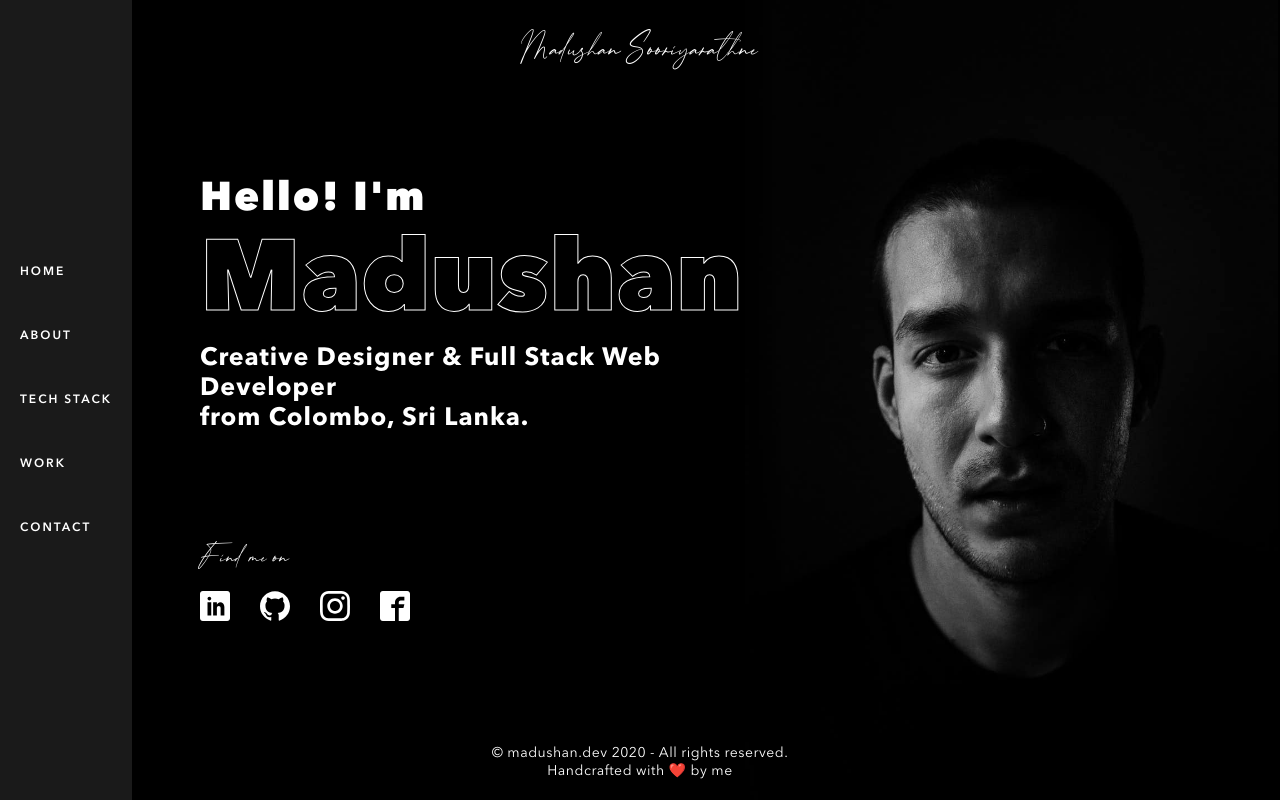
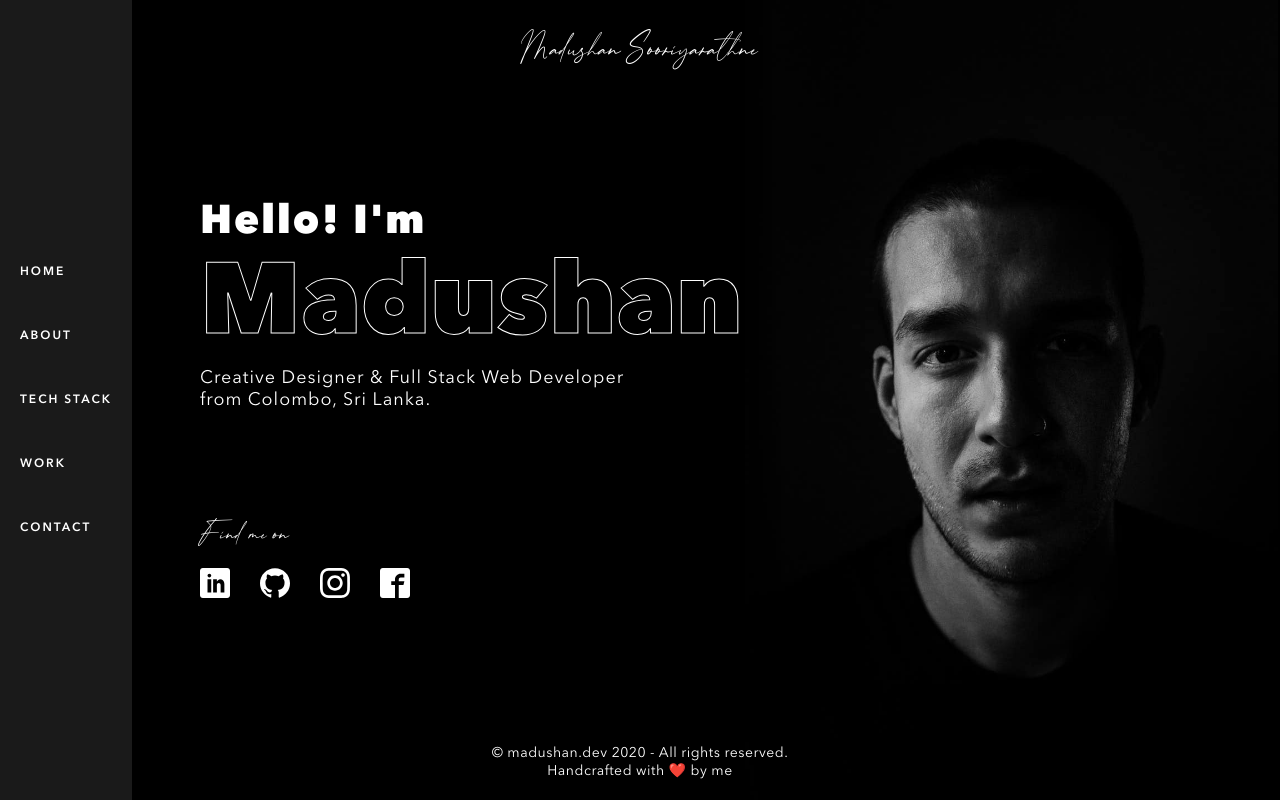
Before and after one commit to madushan-sooriyarathne/madushan-portfolio, a Next.js app: page / in a window 1280 px wide. Built offline with nearby package versions, Linux system fonts and the light colour scheme.

Commit message:
changed HeadingSecondary to HeadingSub in AboutSection and HeroBanner

```diff
--- a/components/layout/about/AboutSection.js
+++ b/components/layout/about/AboutSection.js
@@ -1,6 +1,6 @@
 import TitleGroup from "../title-group/TitleGroup";
 import HeadingPrimary from "../../headings/heading-primary/HeadingPrimary";
-import HeadingSecondary from "../../headings/heading-secondary/HeadingSecondary";
+import HeadingSub from "../../headings/heading-sub/HeadingSub";
 
 import {
   Section,
@@ -19,7 +19,7 @@ const AboutSection = () => {
       <TextWrapper>
         <TitleGroup>
           <HeadingPrimary>About me</HeadingPrimary>
-          <HeadingSecondary>Hi! I am Madushan [ma-dhu-shaa-n]</HeadingSecondary>
+          <HeadingSub>Hi! I am Madushan [ma-dhu-shaa-n]</HeadingSub>
         </TitleGroup>
         <Description>
           I’m a Creative Designer & Full Stack Web Developer and I design and
--- a/components/layout/hero-banner/HeroBanner.js
+++ b/components/layout/hero-banner/HeroBanner.js
@@ -1,5 +1,5 @@
 import HeadingPrimary from "../../headings/heading-primary/HeadingPrimary";
-import HeadingSecondary from "../../headings/heading-secondary/HeadingSecondary";
+import HeadingSub from "../../headings/heading-sub/HeadingSub";
 import {
   HeroSection,
   TextWrapper,
@@ -26,10 +26,8 @@ const HeroBanner = () => {
         <CTAWrapper>
           <HeadingPrimary>Hello! I'm</HeadingPrimary>
           <CTAHeading>Madushan</CTAHeading>
-          <HeadingSecondary>
-            Creative Designer & Full Stack Web Developer
-          </HeadingSecondary>
-          <HeadingSecondary>from Colombo, Sri Lanka.</HeadingSecondary>
+          <HeadingSub>Creative Designer & Full Stack Web Developer</HeadingSub>
+          <HeadingSub>from Colombo, Sri Lanka.</HeadingSub>
           <SocialMediasWrapper>
             <SocialMediaHeading>Find me on</SocialMediaHeading>
             <SocialIconGroup>
```
